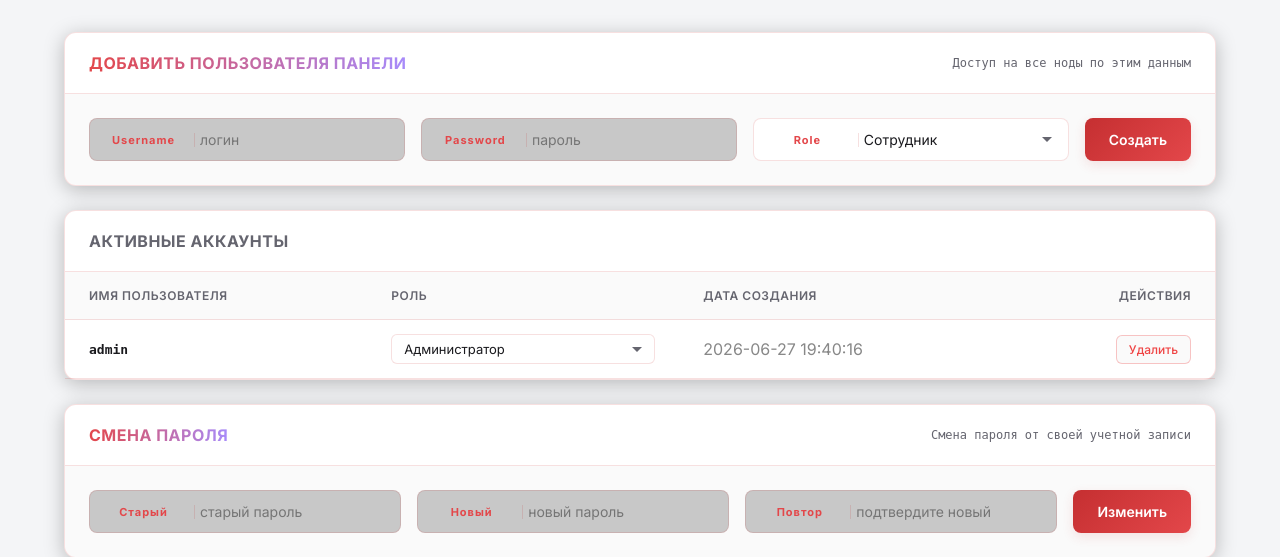
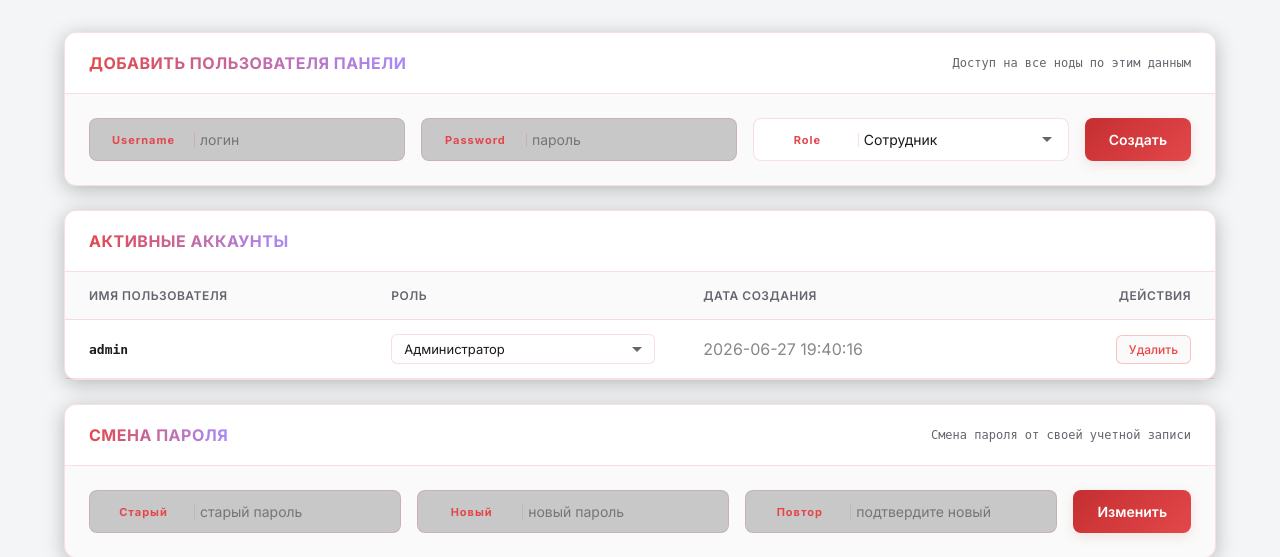
Before and after one commit to Ttolyanich/centralized-auth, a Flask app: page / in a window 1280 px wide. Shown: the part 69-626 px from the top of the page. Run offline with Flask 3, Linux system fonts and the light colour scheme; the visitor is signed in with stand-in values (Sample User, id 1); data comes from the database, SQL or seed files in the repository.

Commit message:
Apply gradient styling to active accounts header

```diff
--- a/templates/auth_admin.html
+++ b/templates/auth_admin.html
@@ -65,7 +65,7 @@
 
         <div class="panel-card">
             <div class="card-header">
-                <h2 class="header-title uppercase-muted">Активные аккаунты</h2>
+                <h2 class="header-title uppercase-accent">Активные аккаунты</h2>
             </div>
 
             <div class="table-wrapper">
```
